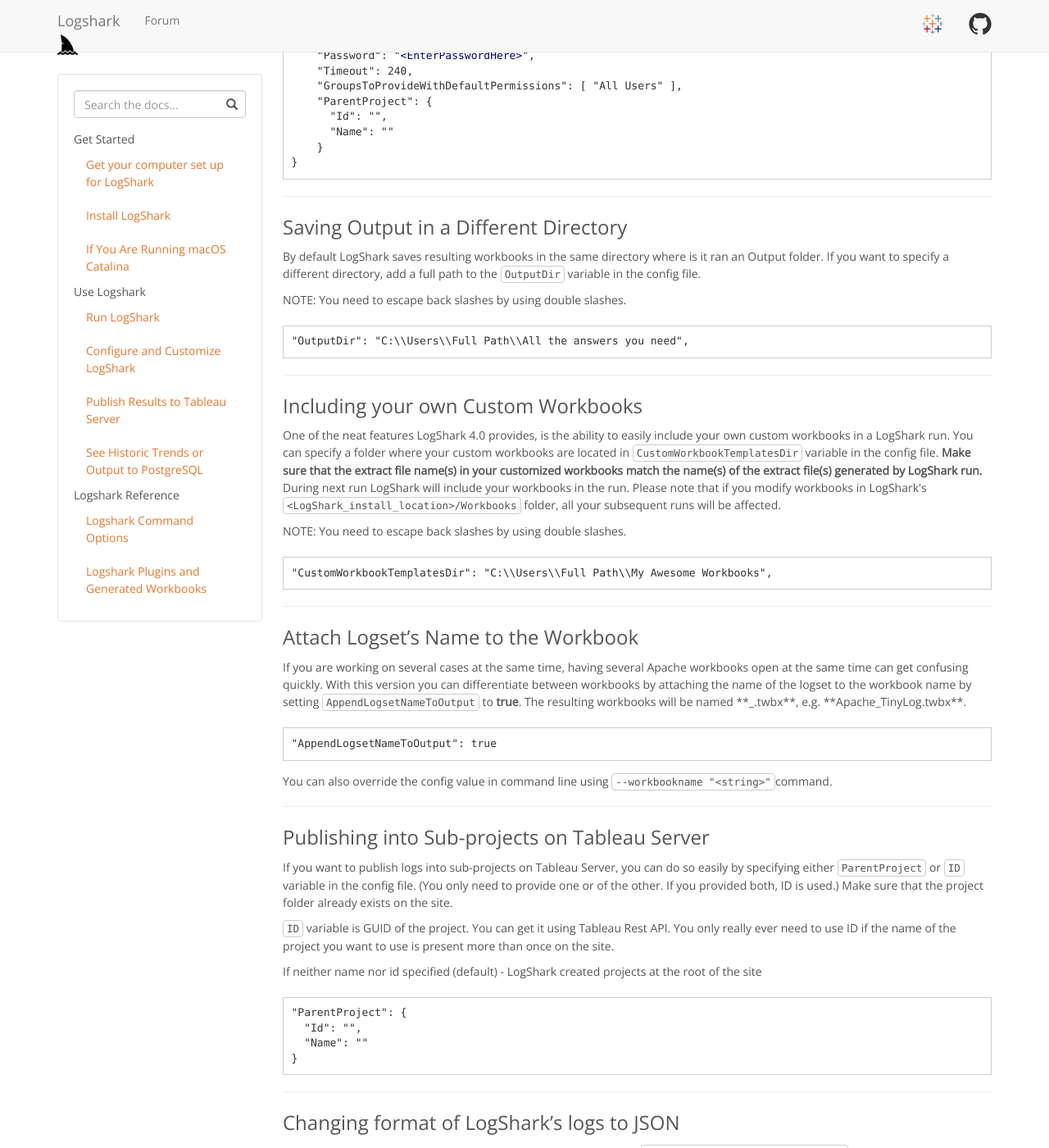
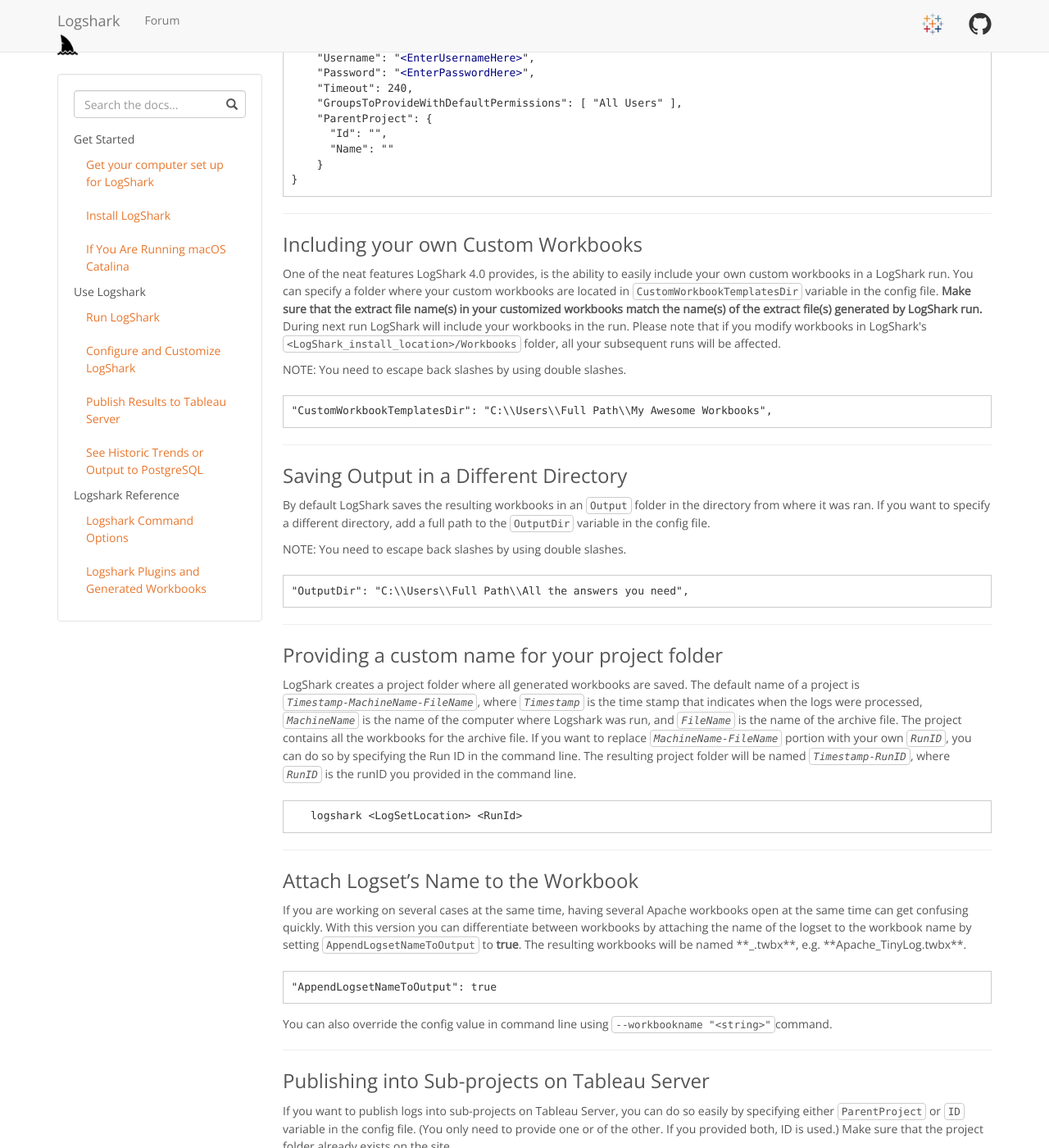
Before and after one commit to tableau/Logshark, a Jekyll site: the page built from docs/docs/logshark_configure.md, in a window 1280 px wide and 1400 px high, scrolled down 1021 px. Shown: the whole window at 82% size. Built offline with Jekyll 4.4.1, drawn with Linux system fonts in a browser that asks for light colours; some of the changed text lies outside the part shown.

Commit message:
updated docs

````diff
--- a/docs/docs/logshark_configure.md
+++ b/docs/docs/logshark_configure.md
@@ -53,8 +53,18 @@
 }
 ```
 ----
+### Including your own Custom Workbooks
+One of the neat features LogShark 4.0 provides, is the ability to easily include your own custom workbooks in a LogShark run. You can specify a folder where your custom workbooks are located in `CustomWorkbookTemplatesDir` variable in the config file. **Make sure that the extract file name(s) in your customized workbooks match the name(s) of the extract file(s) generated by LogShark run.** During next run LogShark will include your workbooks in the run. Please note that if you modify workbooks in LogShark\'s `<LogShark_install_location>/Workbooks` folder, all your subsequent runs will be affected.
+
+NOTE: You need to escape back slashes by using double slashes.
+
+```xml
+"CustomWorkbookTemplatesDir": "C:\\Users\\Full Path\\My Awesome Workbooks",
+```
+
+----
 ### Saving Output in a Different Directory
-By default LogShark saves resulting workbooks in the same directory where is it ran an Output folder. If you want to specify a different directory, add a full path to the `OutputDir` variable in the config file.
+By default LogShark saves the resulting workbooks in an `Output` folder in the directory from where it was ran. If you want to specify a different directory, add a full path to the `OutputDir` variable in the config file.
 
 NOTE: You need to escape back slashes by using double slashes.
 
@@ -63,14 +73,13 @@
 ```
 
 ----
-### Including your own Custom Workbooks
-One of the neat features LogShark 4.0 provides, is the ability to easily include your own custom workbooks in a LogShark run. You can specify a folder where your custom workbooks are located in `CustomWorkbookTemplatesDir` variable in the config file. **Make sure that the extract file name(s) in your customized workbooks match the name(s) of the extract file(s) generated by LogShark run.** During next run LogShark will include your workbooks in the run. Please note that if you modify workbooks in LogShark\'s `<LogShark_install_location>/Workbooks` folder, all your subsequent runs will be affected.
+### Providing a custom name for your project folder
+LogShark creates a project folder where all generated workbooks are saved. The default name of a project is  *`Timestamp-MachineName-FileName`*, where *`Timestamp`* is the time stamp that indicates when the logs were processed, *`MachineName`* is the name of the computer where Logshark was run, and *`FileName`* is the name of the archive file. The project contains all the workbooks for the archive file. If you want to replace *`MachineName-FileName`* portion with your own *`RunID`*, you can do so by specifying the Run ID in the command line. The resulting project folder will be named *`Timestamp-RunID`*, where *`RunID`* is the runID you provided in the command line.
 
-NOTE: You need to escape back slashes by using double slashes.
+```
+   logshark <LogSetLocation> <RunId>
+```
 
-```xml
-"CustomWorkbookTemplatesDir": "C:\\Users\\Full Path\\My Awesome Workbooks",
-```
 
 ----
 ### Attach Logset's Name to the Workbook
@@ -82,6 +91,8 @@
 ```
 
 You can also override the config value in command line using  `--workbookname "<string>"`command.
+
+
 
 ----
 ### Publishing into Sub-projects on Tableau Server
````
Also changed, not shown: docs/docs/logshark_install.md (+1 -1 lines), docs/docs/logshark_server.md (+2 -4 lines).
